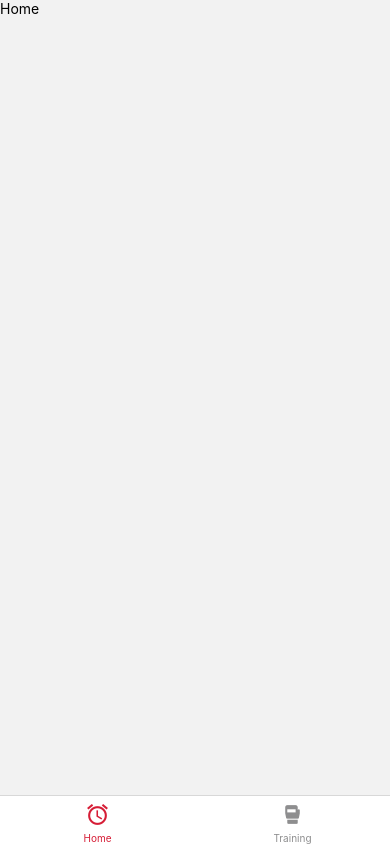
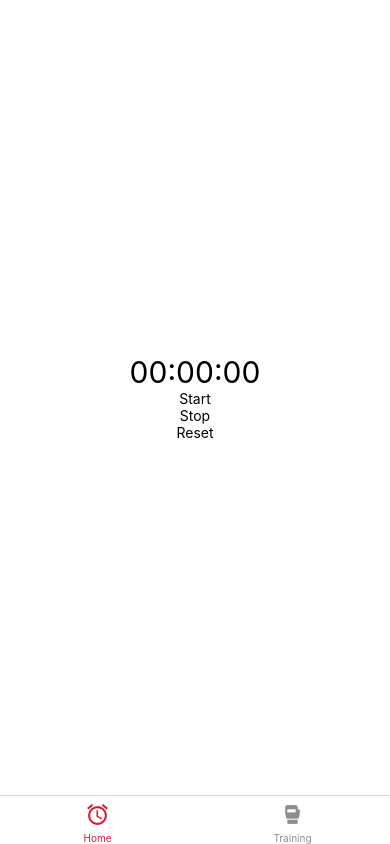
Before and after one commit to jswj30/MMATimer, a React Native app: screen /HomeMain in a window 390 px wide. Built offline with nearby package versions, Linux system fonts and the light colour scheme.

Commit message:
stopwatch test

```diff
--- a/components/home/HomeMain.tsx
+++ b/components/home/HomeMain.tsx
@@ -1,10 +1,39 @@
-import React from 'react';
-import {View, Text, SafeAreaView, StyleSheet} from 'react-native';
+import React, {useState, useEffect} from 'react';
+import {View, Text, SafeAreaView, StyleSheet, Pressable} from 'react-native';
 
 const HomeMain = () => {
+  const [time, setTime] = useState(0);
+  const [running, setRunning] = useState(false);
+
+  useEffect(() => {
+    let interval;
+    if (running) {
+      interval = setInterval(() => {
+        setTime(prevTime => prevTime + 10);
+      }, 10);
+    } else if (!running) {
+      clearInterval(interval);
+    }
+    return () => clearInterval(interval);
+  }, [running]);
+
   return (
     <SafeAreaView style={styles.container}>
-      <Text>Home</Text>
+      <Text style={{fontSize: 30}}>
+        {('0' + Math.floor((time / 60000) % 60)).slice(-2)}:
+        {('0' + Math.floor((time / 1000) % 60)).slice(-2)}:
+        {('0' + ((time / 10) % 100)).slice(-2)}
+      </Text>
+      <Text></Text>
+      <Pressable onPress={() => setRunning(true)}>
+        <Text>Start</Text>
+      </Pressable>
+      <Pressable onPress={() => setRunning(false)}>
+        <Text>Stop</Text>
+      </Pressable>
+      <Pressable onPress={() => setTime(0)}>
+        <Text>Reset</Text>
+      </Pressable>
     </SafeAreaView>
   );
 };
@@ -13,6 +42,9 @@ const styles = StyleSheet.create({
   container: {
     width: '100%',
     height: '100%',
+    backgroundColor: '#ffffff',
+    alignItems: 'center',
+    justifyContent: 'center',
   },
 });
 
```
